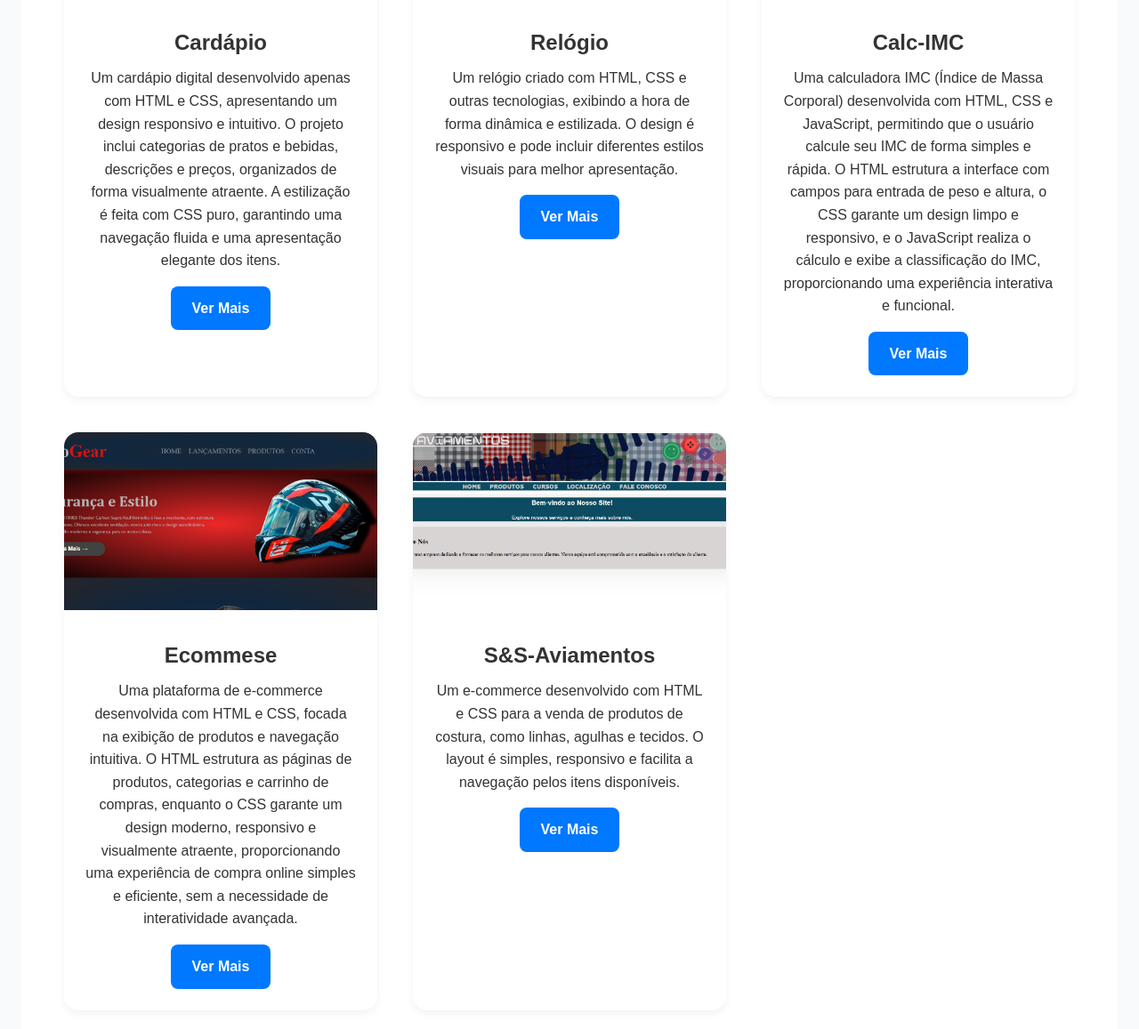
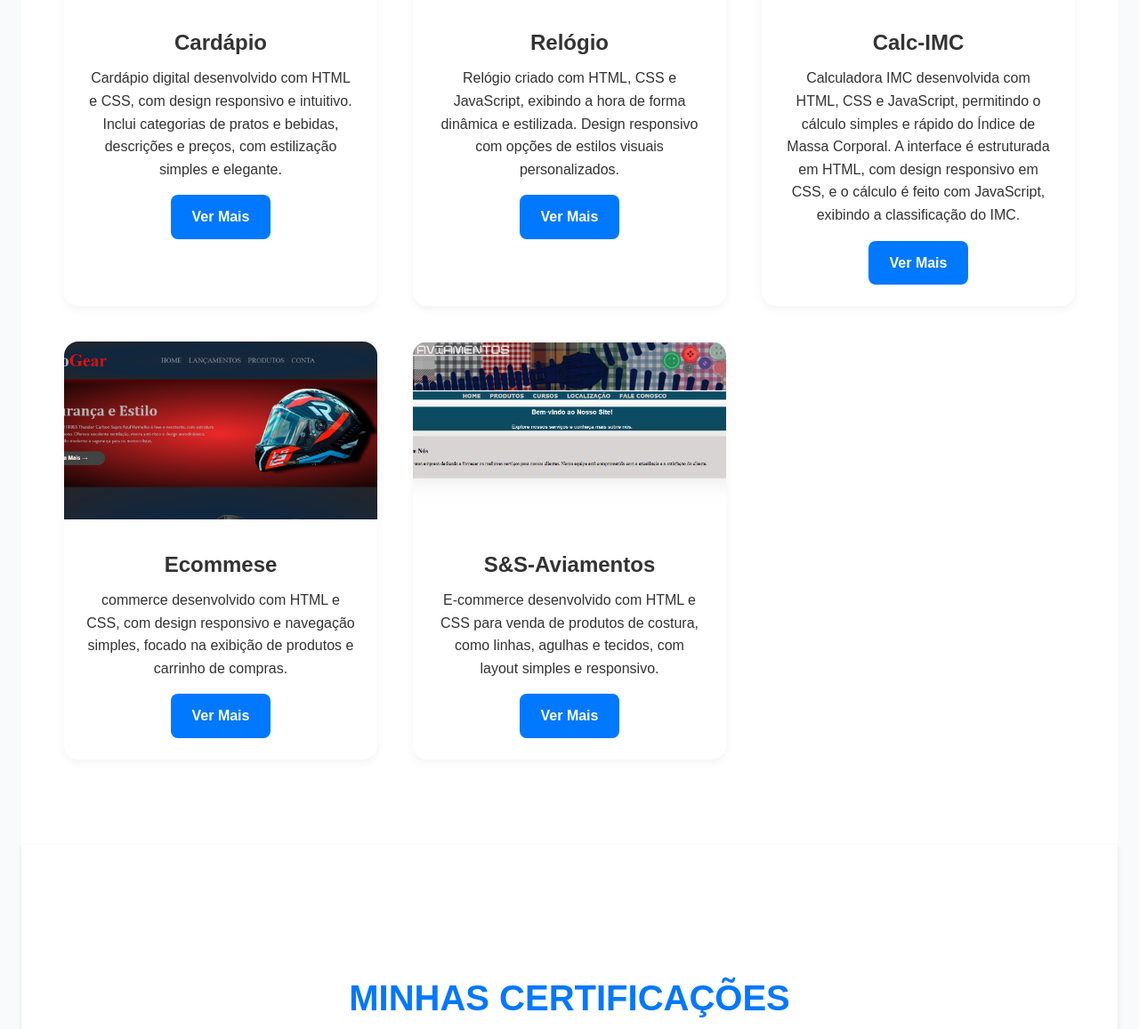
Before and after one commit to ArielN3/portifolio, a plain HTML site: page index.html in a window 1280 px wide. Shown: the part 1831-2988 px from the top of the page at 89% size. Drawn offline with nearby package versions, Linux system fonts and the light colour scheme.

Commit message:
Update index.html

```diff
--- a/index.html
+++ b/index.html
@@ -97,7 +97,7 @@
                   <img src="cardapio.png" alt="Projeto 1" class="portfolio-image">
                   <div class="portfolio-details">
                     <h3>Cardápio</h3>
-                    <p>Um cardápio digital desenvolvido apenas com HTML e CSS, apresentando um design responsivo e intuitivo. O projeto inclui categorias de pratos e bebidas, descrições e preços, organizados de forma visualmente atraente. A estilização é feita com CSS puro, garantindo uma navegação fluida e uma apresentação elegante dos itens.</p>
+                    <p>Cardápio digital desenvolvido com HTML e CSS, com design responsivo e intuitivo. Inclui categorias de pratos e bebidas, descrições e preços, com estilização simples e elegante.</p>
                     <a href="https://deluxe-liger-268412.netlify.app" class="btn btn-primary">Ver Mais</a>
                   </div>
 
@@ -108,7 +108,7 @@
                   <img src="Relogio.png" alt="Projeto 2" class="portfolio-image">
                   <div class="portfolio-details">
                     <h3>Relógio</h3>
-                    <p>Um relógio criado com HTML, CSS e outras tecnologias, exibindo a hora de forma dinâmica e estilizada. O design é responsivo e pode incluir diferentes estilos visuais para melhor apresentação.</p>
+                    <p>Relógio criado com HTML, CSS e JavaScript, exibindo a hora de forma dinâmica e estilizada. Design responsivo com opções de estilos visuais personalizados.</p>
                     <a href="https://religioari.netlify.app" class="btn btn-primary">Ver Mais</a>
                   </div>
                 </div>
@@ -118,7 +118,7 @@
                   <img src="calc.png" alt="Projeto 3" class="portfolio-image">
                   <div class="portfolio-details">
                     <h3>Calc-IMC</h3>
-                    <p>Uma calculadora IMC (Índice de Massa Corporal) desenvolvida com HTML, CSS e JavaScript, permitindo que o usuário calcule seu IMC de forma simples e rápida. O HTML estrutura a interface com campos para entrada de peso e altura, o CSS garante um design limpo e responsivo, e o JavaScript realiza o cálculo e exibe a classificação do IMC, proporcionando uma experiência interativa e funcional.</p>
+                    <p>Calculadora IMC desenvolvida com HTML, CSS e JavaScript, permitindo o cálculo simples e rápido do Índice de Massa Corporal. A interface é estruturada em HTML, com design responsivo em CSS, e o cálculo é feito com JavaScript, exibindo a classificação do IMC.</p>
                     <a href="https://pesado.netlify.app" class="btn btn-primary">Ver Mais</a>
                   </div>
                 </div>
@@ -128,7 +128,7 @@
                     <img src="motogear.png" alt="Projeto 4" class="portfolio-image">
                     <div class="portfolio-details">
                       <h3>Ecommese</h3>
-                      <p>Uma plataforma de e-commerce desenvolvida com HTML e CSS, focada na exibição de produtos e navegação intuitiva. O HTML estrutura as páginas de produtos, categorias e carrinho de compras, enquanto o CSS garante um design moderno, responsivo e visualmente atraente, proporcionando uma experiência de compra online simples e eficiente, sem a necessidade de interatividade avançada.</p>
+                      <p>commerce desenvolvido com HTML e CSS, com design responsivo e navegação simples, focado na exibição de produtos e carrinho de compras.</p>
                       <a href="https://motogear.netlify.app" class="btn btn-primary">Ver Mais</a>
                     </div>
                   </div>
@@ -137,7 +137,8 @@
                     <img src="avimaneots.png" alt="Projeto 4" class="portfolio-image">
                     <div class="portfolio-details">
                       <h3>S&S-Aviamentos</h3>
-                      <p>Um e-commerce desenvolvido com HTML e CSS para a venda de produtos de costura, como linhas, agulhas e tecidos. O layout é simples, responsivo e facilita a navegação pelos itens disponíveis.</p>
+                      <p>E-commerce desenvolvido com HTML e CSS para venda de produtos de costura, como linhas, agulhas e tecidos, com layout simples e responsivo.
+</p>
                       <a href="https://aviamentosantonio.netlify.app" class="btn btn-primary">Ver Mais</a>
                     </div>
                   </div>
```
